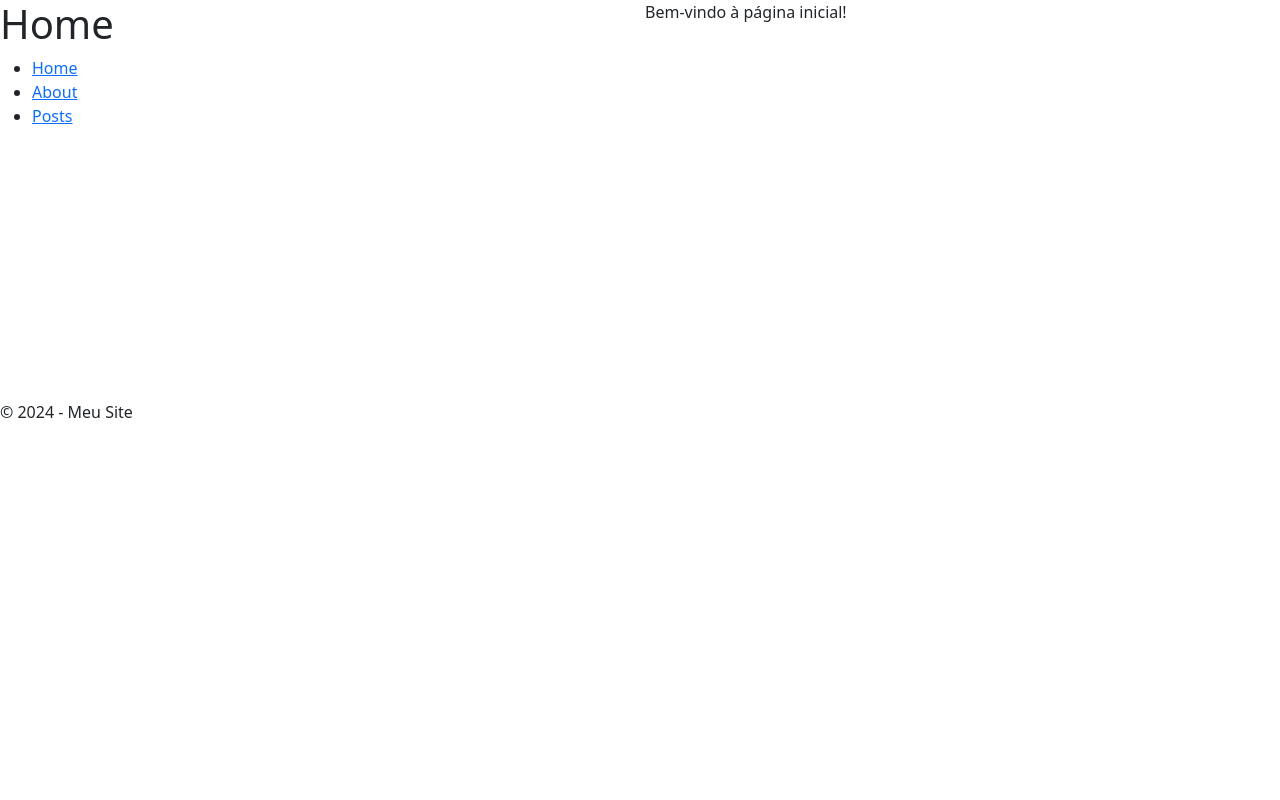
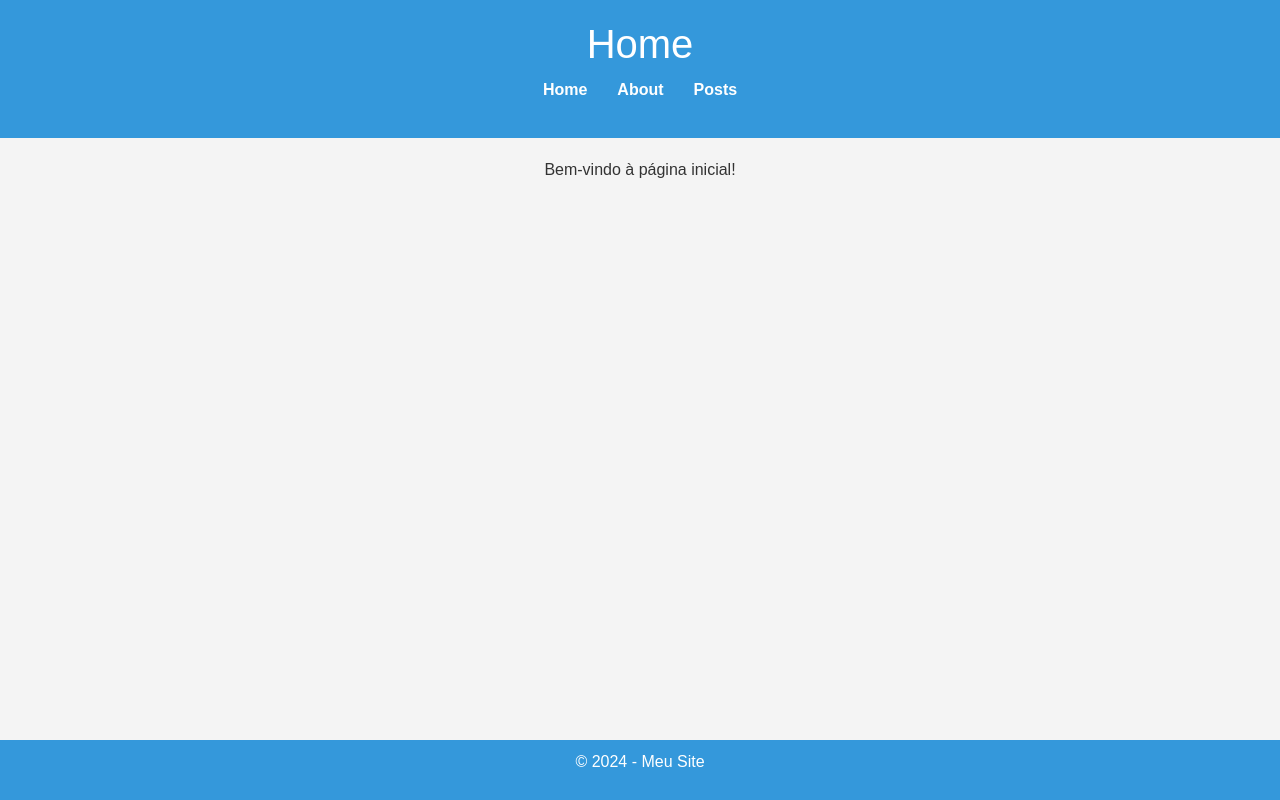
Before and after one commit to Galvictor/blog-getsby, a Gatsby site: page / in a window 1280 px wide. Built offline with nearby package versions, Linux system fonts and the light colour scheme; Gatsby itself is replaced by a stand-in of ours.

Commit message:
ajustes de css

```diff
--- a/src/components/layout.tsx
+++ b/src/components/layout.tsx
@@ -1,6 +1,8 @@
 import React from 'react';
 import {Link} from 'gatsby';
-import {container} from "../styles/layout.module.css";
+import {layout} from "../styles/layout.module.scss";
+
+//import * as styles from './layout.module.scss';
 
 interface LayoutProps {
     title: string;
@@ -9,7 +11,7 @@ interface LayoutProps {
 
 const Layout: React.FC<LayoutProps> = ({title, children}) => {
     return (
-        <div className={container}>
+        <div className={layout}>
             <header>
                 <h1>{title}</h1>
                 <nav>
--- /dev/null
+++ b/src/styles/layout.module.scss
@@ -0,0 +1,64 @@
+// Estilos do Layout
+$primary-color: #3498db;
+$secondary-color: #2ecc71;
+$background-color: #f4f4f4;
+$text-color: #333;
+
+.layout {
+    font-family: Arial, sans-serif;
+    background-color: $background-color;
+    color: $text-color;
+    min-height: 100vh;
+    display: flex;
+    flex-direction: column;
+
+    header {
+        background-color: $primary-color;
+        padding: 20px;
+        color: white;
+        text-align: center;
+
+        h1 {
+            margin: 0;
+            font-size: 2.5rem;
+        }
+
+        nav {
+            margin-top: 10px;
+
+            ul {
+                list-style: none;
+                padding: 0;
+                display: flex;
+                justify-content: center;
+                gap: 30px;
+
+                li {
+                    a {
+                        color: white;
+                        text-decoration: none;
+                        font-weight: bold;
+                        transition: color 0.3s;
+
+                        &:hover {
+                            color: $secondary-color;
+                        }
+                    }
+                }
+            }
+        }
+    }
+
+    main {
+        flex: 1;
+        padding: 20px;
+        text-align: center;
+    }
+
+    footer {
+        background-color: $primary-color;
+        color: white;
+        text-align: center;
+        padding: 10px 0;
+    }
+}
```
Also changed, not shown: src/styles/layout.module.css (deleted).
